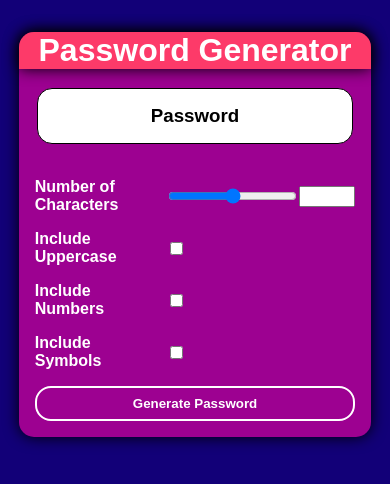
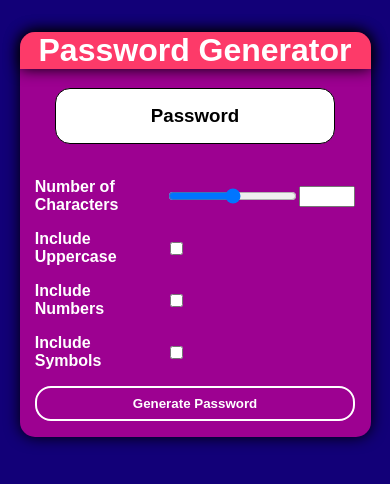
Before and after one commit to nchow18/password-generator, a plain HTML site: page index.html in a window 390 px wide. Drawn offline with Linux system fonts and the light colour scheme.

Commit message:
update media resizing

```diff
--- a/style.css
+++ b/style.css
@@ -19,6 +19,8 @@ body {
   flex-direction: column;
   padding: 0rem;
   margin: 2rem;
+  max-width: 30rem;
+  min-width: 30rem;
 }
 
 .title-style {
@@ -69,7 +71,8 @@ label {
   align-items: center;
   word-break: break-all;
   border-radius: 15px;
-  width: 80%;
+  max-width: 80%;
+  min-width: 70%;
 }
 
 .btn {
@@ -87,3 +90,28 @@ label {
 .btn:hover {
   background-color: #ffffff33;
 }
+
+/* -------------------------------------- */
+/*               MEDIA QUERY              */
+/* -------------------------------------- */
+
+
+/*----------- MEDIA SCREEN 980 ---------*/
+
+@media screen and (max-width: 768px) {
+
+  .wrapper {
+    max-width: 30rem;
+    min-width: 30rem;
+  }
+
+}
+
+@media screen and (max-width: 500px) {
+
+  .wrapper {
+    max-width: 90%;
+    min-width: 90%;
+  }
+
+}
```
